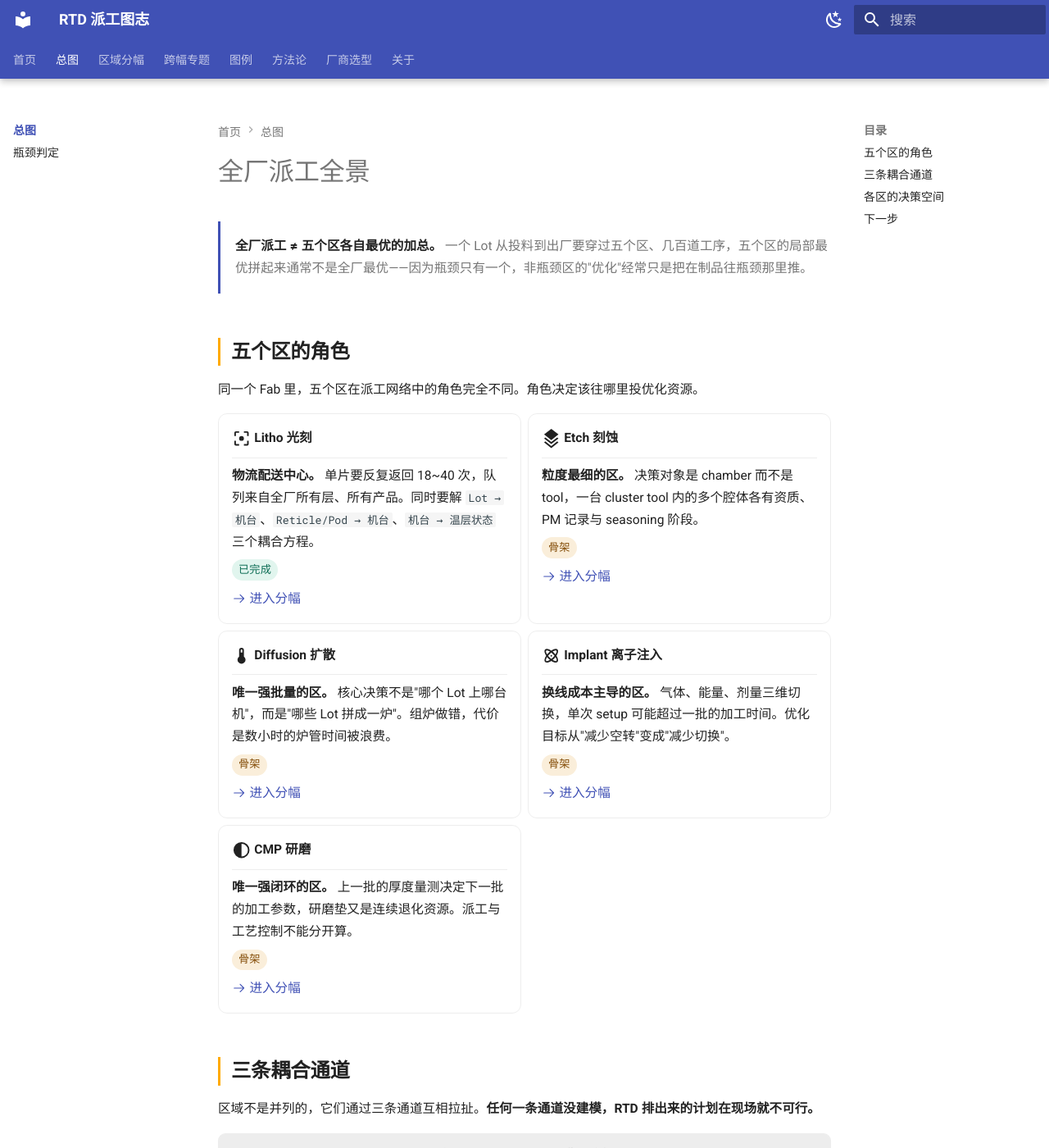
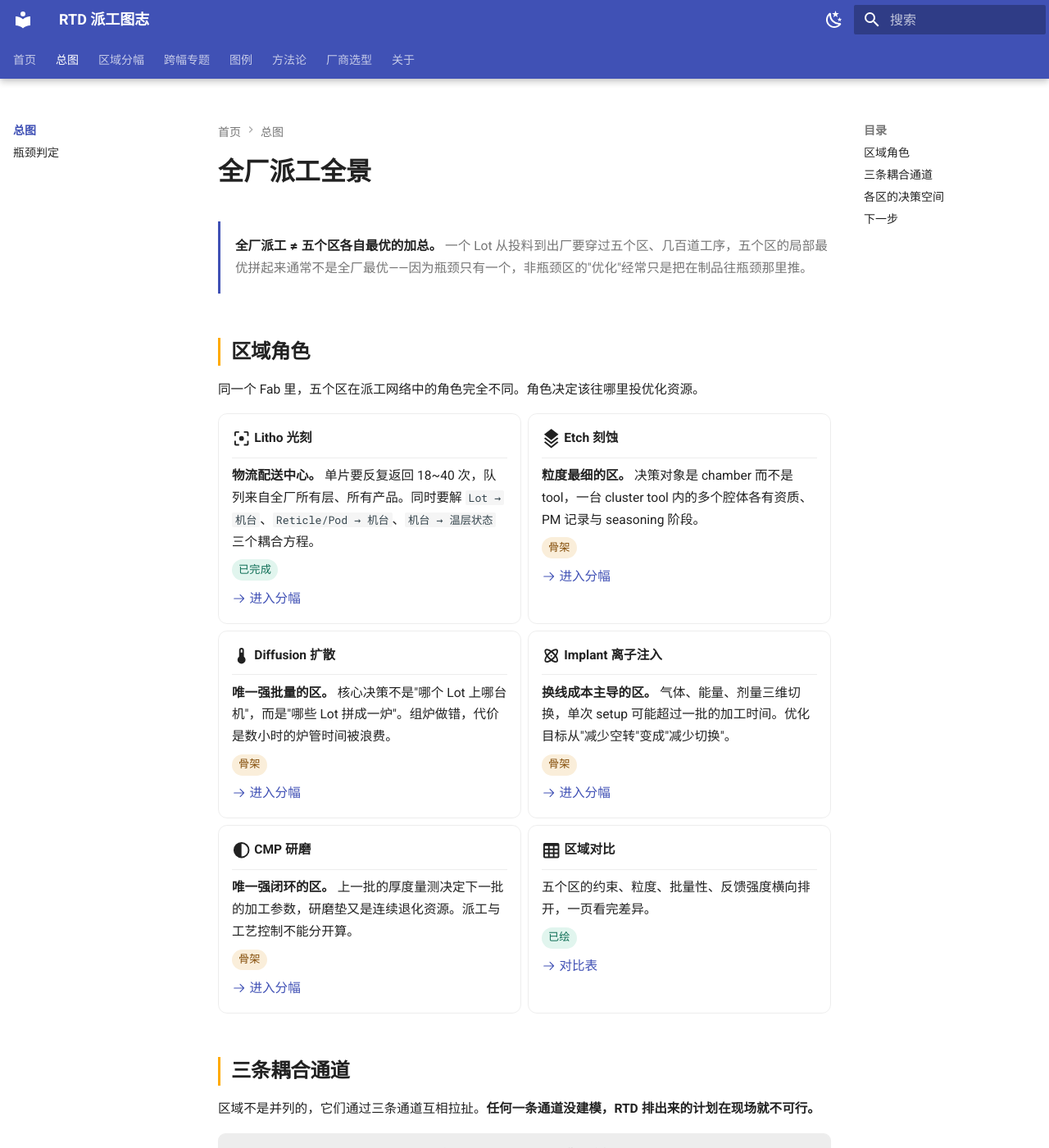
Before and after one commit to pengfei-felix/rtd-atlas, an MkDocs documentation site: the page built from docs/overview/index.md, in a window 1280 px wide and 1400 px high. Shown: the whole window at 82% size. Built offline with MkDocs 1.6.1 and Material for MkDocs 9.7.7, drawn with Linux system fonts in a browser that asks for light colours.

Commit message:
style: 表格撑满版心、三列卡片布局、标题加深

```diff
--- a/docs/overview/index.md
+++ b/docs/overview/index.md
@@ -10,7 +10,7 @@ title: 全厂派工全景
 
 </div>
 
-## 五个区的角色
+## 区域角色
 
 同一个 Fab 里，五个区在派工网络中的角色完全不同。角色决定该往哪里投优化资源。
 
@@ -66,6 +66,16 @@ title: 全厂派工全景
 
     [:octicons-arrow-right-24: 进入分幅](../cmp/index.md)
 
+-   :material-table-large:{ .lg .middle } __区域对比__
+
+    ---
+
+    五个区的约束、粒度、批量性、反馈强度横向排开，一页看完差异。
+
+    <span class="badge badge--done">已绘</span>
+
+    [:octicons-arrow-right-24: 对比表](../zones/index.md)
+
 </div>
 
 ## 三条耦合通道
--- a/docs/stylesheets/extra.css
+++ b/docs/stylesheets/extra.css
@@ -14,6 +14,12 @@
 }
 
 /* --- 标题层级：二级加竖条，三级加间距 -------------------------------- */
+.md-typeset h1 {
+  color: var(--md-default-fg-color);
+  font-weight: 600;
+  letter-spacing: 0;
+}
+
 .md-typeset h2 {
   border-left: 3px solid var(--md-accent-fg-color);
   padding-left: 0.65rem;
@@ -31,7 +37,18 @@
 }
 
 /* --- 表格：圆角、表头浮起、行悬停 ------------------------------------ */
+.md-typeset__scrollwrap {
+  overflow-x: auto;
+}
+
+.md-typeset__table {
+  display: block;
+  width: 100%;
+}
+
 .md-typeset table:not([class]) {
+  display: table;
+  width: 100%;
   border-radius: 0.45rem;
   overflow: hidden;
   border: 1px solid var(--md-default-fg-color--lightest);
@@ -70,6 +87,13 @@
 
 .md-typeset .grid.cards > ul > li > hr {
   margin: 0.55em 0;
+}
+
+/* 恰好 3 项时排成一行，避免 2+1 落单（Material 用 display:contents 展开 ul，故作用于外层） */
+@media screen and (min-width: 60em) {
+  .md-typeset .grid.cards:has(> ul > li:nth-child(3):last-child) {
+    grid-template-columns: repeat(3, minmax(0, 1fr));
+  }
 }
 
 /* --- 状态徽章 -------------------------------------------------------- */
```
Also changed, not shown: docs/index.md (+8 -0 lines).
